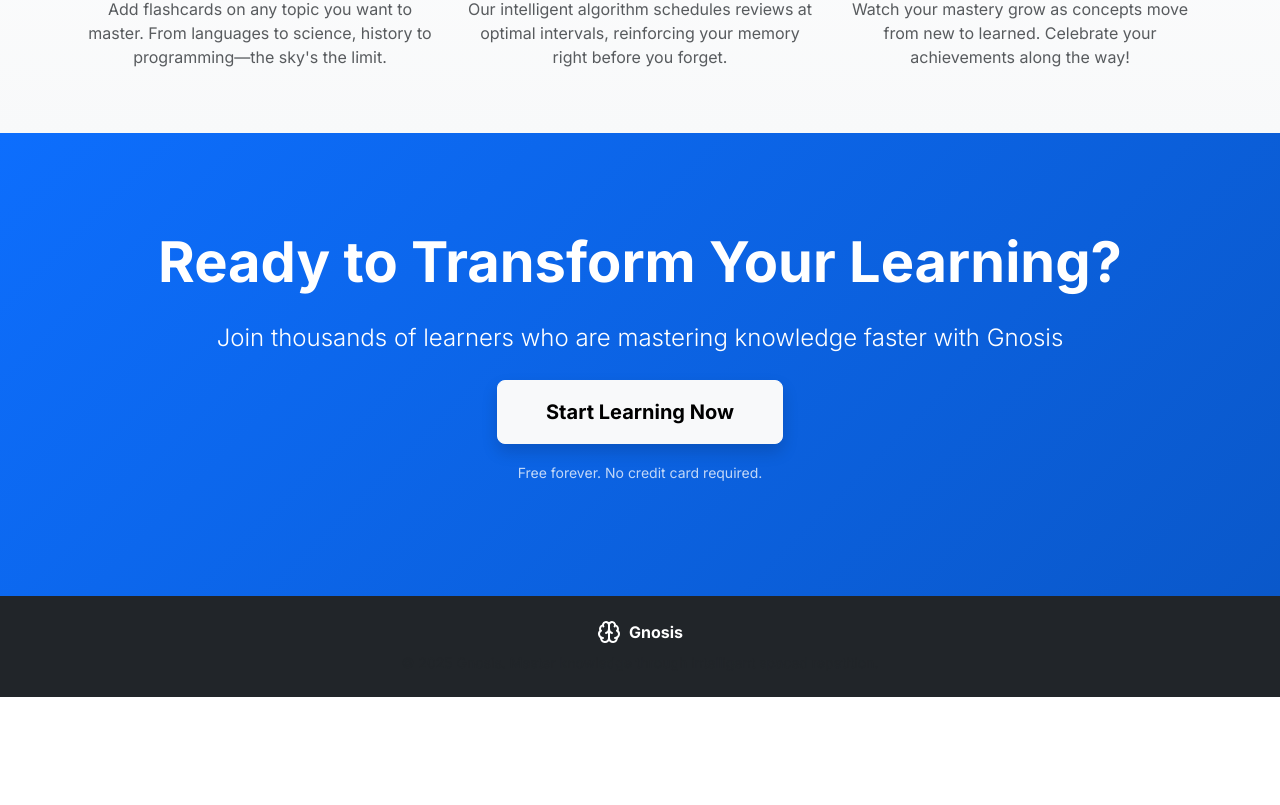
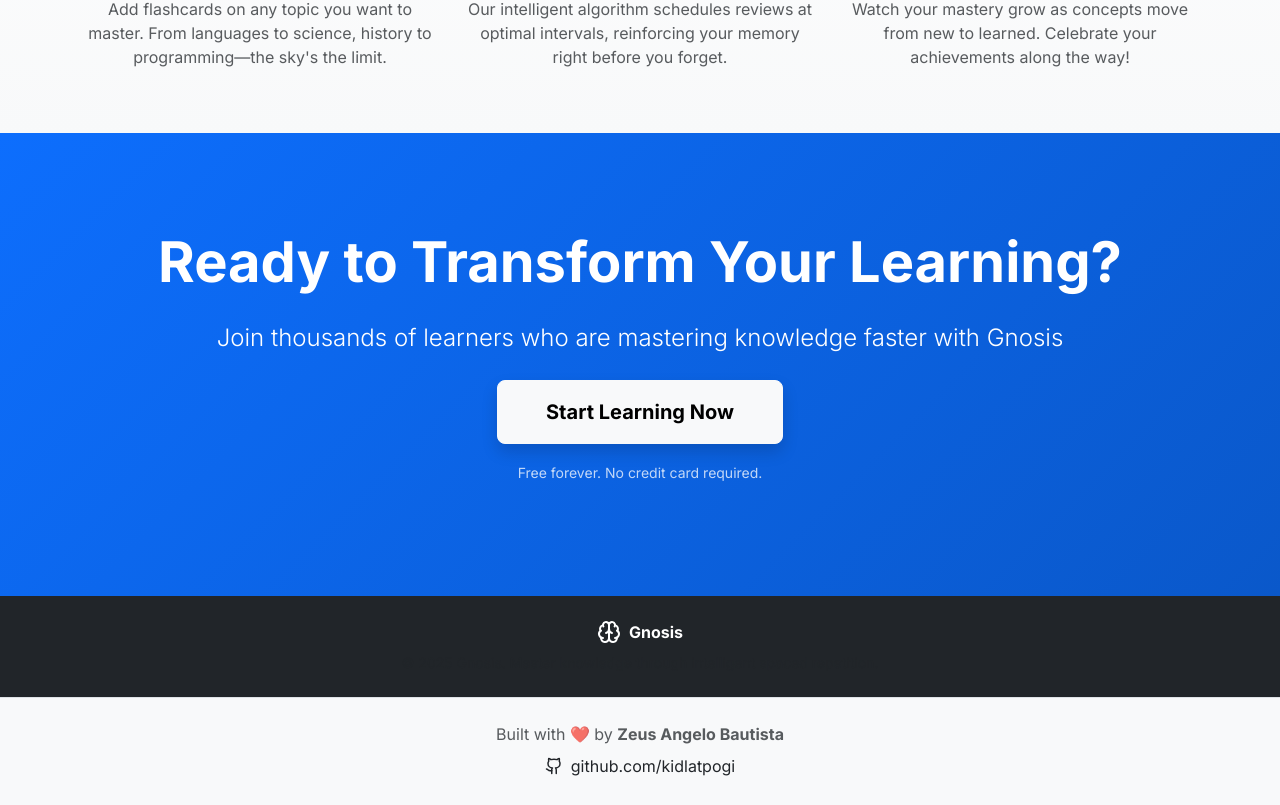
Before and after one commit to kidlatpogi/Gnosis, a React (Vite) app: page / in a window 1280 px wide. Shown: the part 2448-3253 px from the top of the page. Before the commit the page ends 3145 px from the top, so only its background shows below. Built offline with nearby package versions, Linux system fonts and the light colour scheme; no server answers.

Commit message:
Add footer with creator name and GitHub link
- Created Footer component with Zeus Angelo Bautista name
- Added GitHub link to github.com/kidlatpogi
- Added hover effect on GitHub link
- Integrated footer into App.jsx layout
- Footer uses mt-auto to stick to bottom with flexbox

```diff
--- a/src/App.jsx
+++ b/src/App.jsx
@@ -2,6 +2,7 @@
 import { Container } from 'react-bootstrap';
 import { AuthProvider, useAuth } from './contexts/AuthContext';
 import NavigationBar from './components/Navbar';
+import Footer from './components/Footer';
 import Landing from './pages/Landing';
 import Login from './pages/Login';
 import Dashboard from './pages/Dashboard';
@@ -97,6 +98,7 @@
             />
             <Route path="*" element={<Navigate to="/" replace />} />
           </Routes>
+          <Footer />
         </Container>
       </Router>
     </AuthProvider>
--- /dev/null
+++ b/src/components/Footer.jsx
@@ -0,0 +1,27 @@
+import { Github } from 'lucide-react';
+
+const Footer = () => {
+  return (
+    <footer className="mt-auto py-4 border-top bg-light">
+      <div className="container text-center">
+        <p className="mb-2 text-muted">
+          Built with ❤️ by <strong>Zeus Angelo Bautista</strong>
+        </p>
+        <a
+          href="https://github.com/kidlatpogi"
+          target="_blank"
+          rel="noopener noreferrer"
+          className="d-inline-flex align-items-center gap-2 text-decoration-none text-dark hover-text-primary"
+          style={{ transition: 'color 0.2s' }}
+          onMouseEnter={(e) => (e.currentTarget.style.color = '#0d6efd')}
+          onMouseLeave={(e) => (e.currentTarget.style.color = '#000')}
+        >
+          <Github size={18} />
+          <span>github.com/kidlatpogi</span>
+        </a>
+      </div>
+    </footer>
+  );
+};
+
+export default Footer;
```
